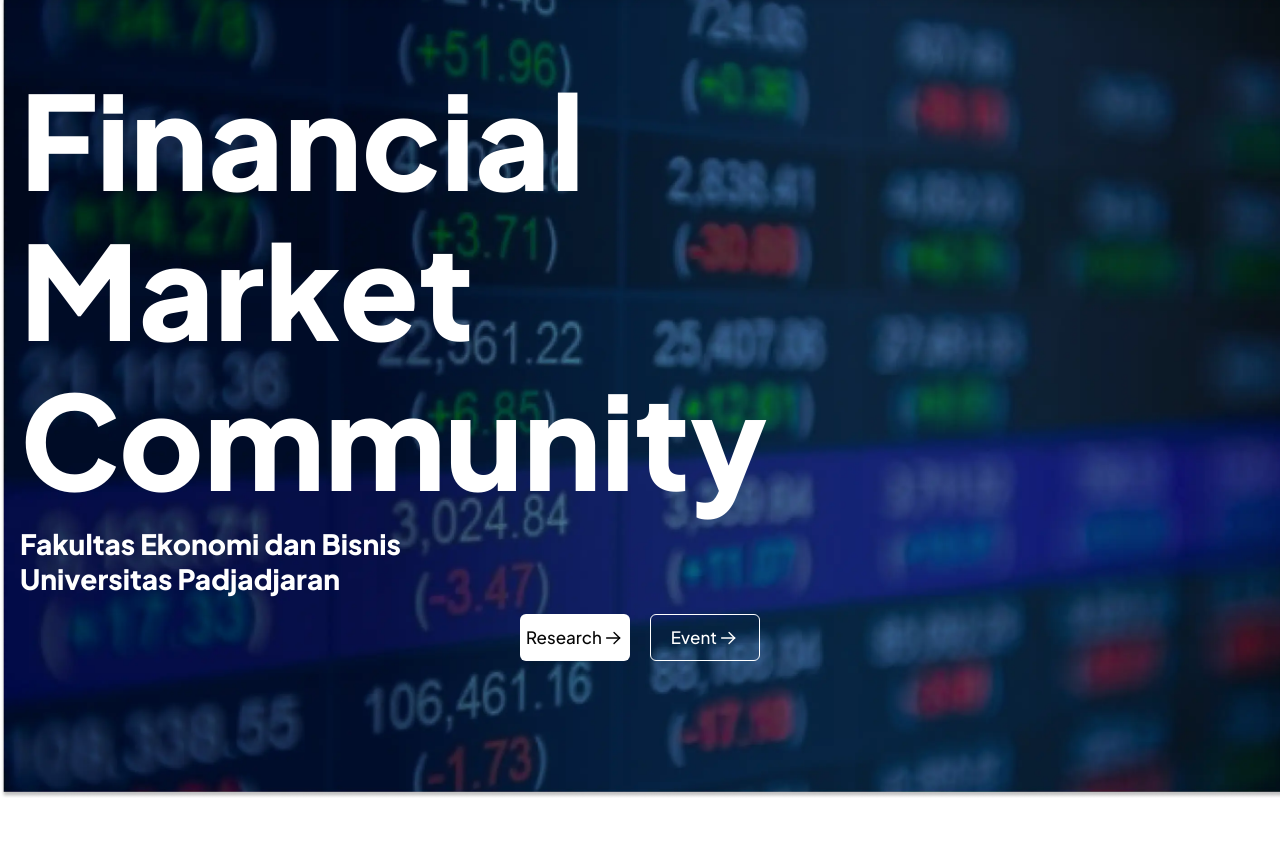
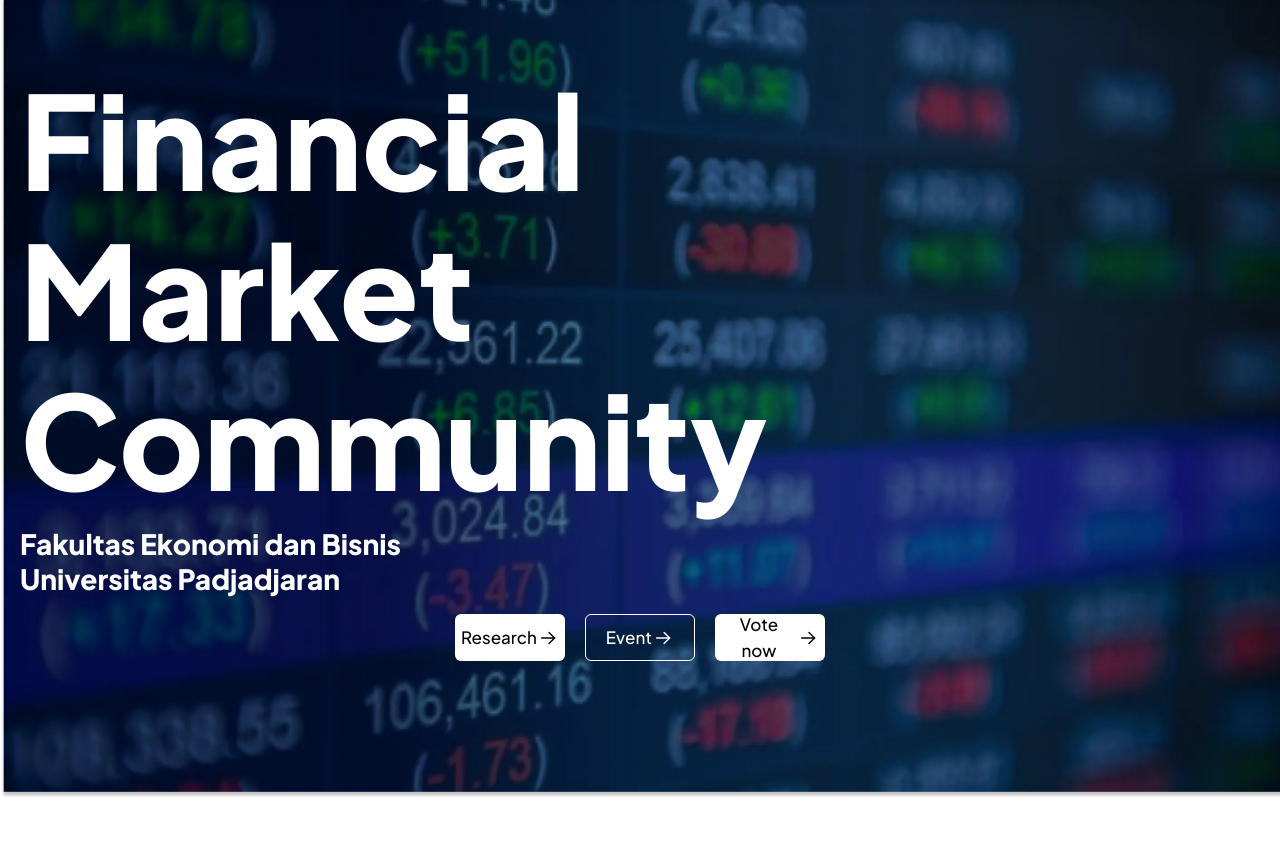
Before and after one commit to TLA-FMC-FEB/Website-FMC, a Flask app: page / in a window 1280 px wide. Shown: the part 49-895 px from the top of the page. Run offline with Flask 3, Linux system fonts and the light colour scheme.

Commit message:
Update index.html

```diff
--- a/templates/index.html
+++ b/templates/index.html
@@ -49,6 +49,19 @@
           <path d="M13 6l6 6" />
         </svg>
       </button>
+       <div class="buttons">
+        <form action="vote.fmcfebunpad.com" method="get" target="_blank">
+          <button type="submit">
+            Vote now
+            <svg xmlns="http://www.w3.org/2000/svg" class="icon icon-tabler icon-tabler-arrow-right" width="22.22" height="44" viewBox="0 0 24 24" stroke-width="1.5" fill="none" stroke-linecap="round" stroke-linejoin="round">
+              <path stroke="none" d="M0 0h24v24H0z" fill="none"></path>
+              <path d="M5 12l14 0"></path>
+              <path d="M13 18l6 -6"></path>
+              <path d="M13 6l6 6"></path>
+            </svg>
+          </button>
+        </form>
+      </div>
   </div>
   </div>
 
```
